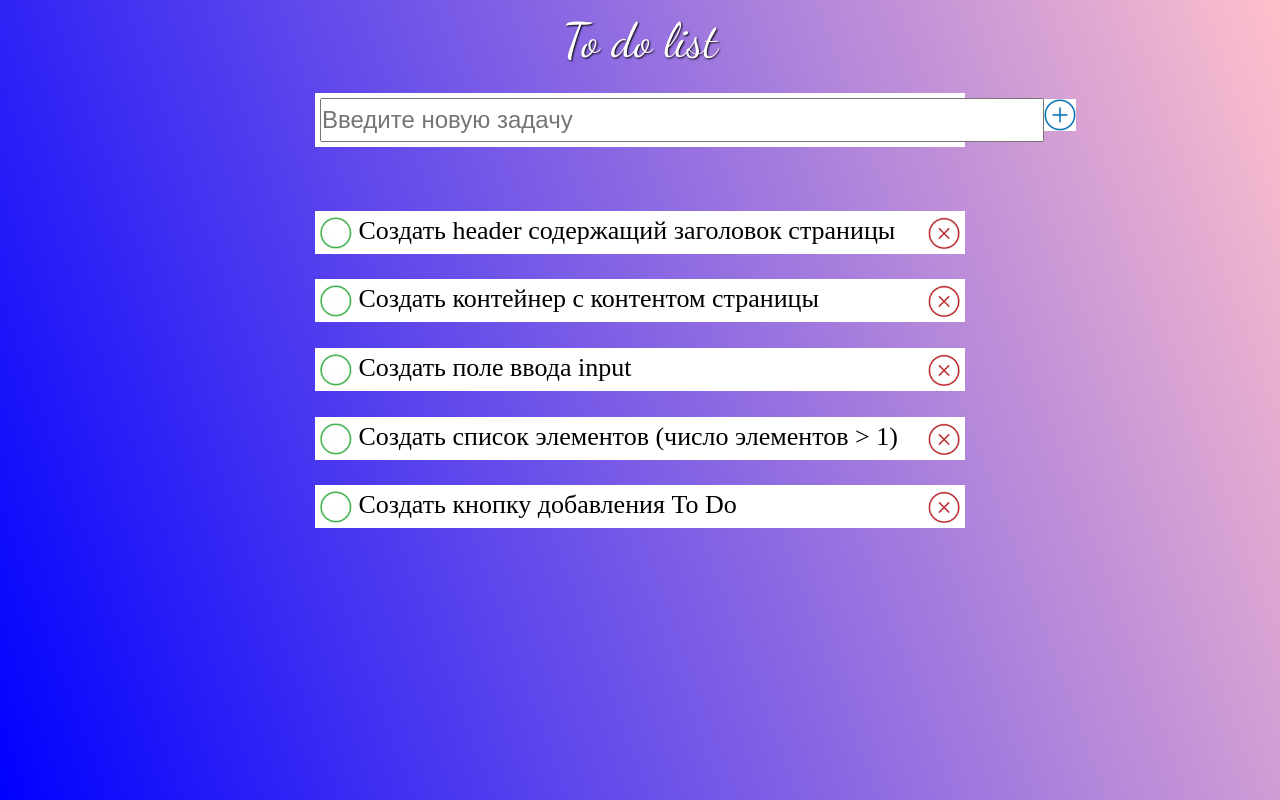
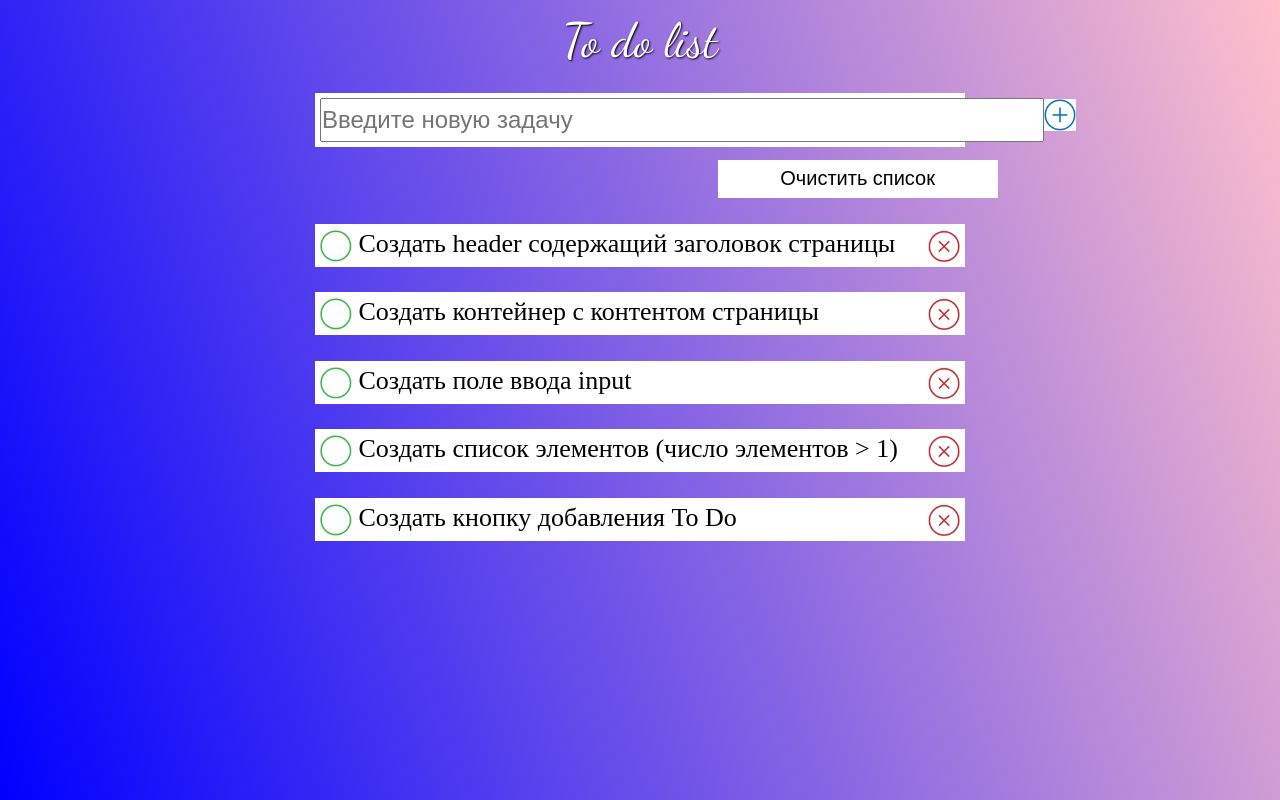
Before and after one commit to NikolS22/JS-course, a website with bundled scripts: page Less11/Less11_HW/index.html in a window 1280 px wide. Built offline with nearby package versions, Linux system fonts and the light colour scheme.

Commit message:
Занятие 11 ДЗ правки

```diff
--- a/Less11/Less11_HW/111.js
+++ /dev/null
@@ -1,2 +0,0 @@
-"use strict"
-export const say = console.log('5465456');
--- a/Less11/Less11_HW/index.html
+++ b/Less11/Less11_HW/index.html
@@ -9,7 +9,7 @@
     <title>To do list</title>
 </head>
 <body>
-    <script src='./index.js'></script>
-<!--     <script src='./index_1.js'></script> -->
+    <!-- <script src='./index.js'></script> -->
+    <script type="module" src='./index_1.js'></script>
 </body>
 </html>
--- a/Less11/Less11_HW/index_1.js
+++ b/Less11/Less11_HW/index_1.js
@@ -16,12 +16,13 @@ import * as Create from "./script/index_scr.js"
 
 //вызовы
 
-Create.createHeader();
-Create.createContant();
-Create.createAdd();
-Create.createList();
-Create.createLi("Создать header содержащий заголовок страницы");
-Create.createLi("Создать контейнер с контентом страницы");
-Create.createLi("Создать поле ввода input");
-Create.createLi("Создать список элементов (число элементов > 1)");
-Create.createLi("Создать кнопку добавления To Do");
+Create.head.createHeader();
+Create.head.createContant();
+Create.cont.createAdd();
+Create.cont.createList();
+Create.cont.createLi("Создать header содержащий заголовок страницы");
+Create.cont.createLi("Создать контейнер с контентом страницы");
+Create.cont.createLi("Создать поле ввода input");
+Create.cont.createLi("Создать список элементов (число элементов > 1)");
+Create.cont.createLi("Создать кнопку добавления To Do");
+Create.cont.cleanList();
--- a/Less11/Less11_HW/script/content.js
+++ b/Less11/Less11_HW/script/content.js
@@ -9,9 +9,10 @@
 //Создание области ввода
 export const createAdd = function () {
   const div = document.createElement("div");
-  div.className = "list_style";
-  const main_div = document.querySelector("div");
-  main_div.append(div);
+  div.id="vvod"
+  div.className = "list_style_vvod";
+  const mainDiv = document.getElementById("mDiv")
+  mainDiv.append(div);
 
   //Добавление окна ввода
   const div1 = document.createElement("div");
@@ -28,38 +29,38 @@ export const createAdd = function () {
   const btn = document.createElement("img");
   btn.className = "img_style";
   btn.src = "./pic/add.jpg";
-  const btn_inp = document.querySelector("input");
-  btn_inp.placeholder = "Введите новую задачу";
+  const btnInp = document.querySelector("input");
+  btnInp.placeholder = "Введите новую задачу";
 
   div2.append(btn);
 
   //Кнопка добавить новую запись в список
-  const get_add = function () {
-    const input_text = btn_inp.value;
-    if (input_text) {
-      createLi(input_text);
-      btn_inp.value = "";
+  const getAdd = function () {
+    const inputText = btnInp.value;
+    if (inputText) {
+      createLi(inputText);
+      btnInp.value = "";
     }
   };
 
-  btn.addEventListener("click", get_add);
+  btn.addEventListener("click", getAdd);
 };
 
 //Добавление списка
 export const createList = function () {
   const ul = document.createElement("ul");
   ul.className = "ul_style";
-  const main_div = document.querySelector("div");
-  main_div.append(ul);
+  const mainDiv = document.getElementById("mDiv")
+  mainDiv.append(ul);
 };
 
 //Добавление элементов списка
-export const createLi = function (text_li) {
+export const createLi = function (textLi) {
   //добавление строки списка
   const div = document.createElement("div");
-  div.className = "list_style";
-  const main_div = document.querySelector("div");
-  main_div.append(div);
+  div.className = "list_style divList";
+  const mainDiv = document.getElementById("mDiv")
+  mainDiv.append(div);
 
   //добавление элемента списка
   const div1 = document.createElement("div");
@@ -67,43 +68,62 @@ export const createLi = function (text_li) {
 
   const li = document.createElement("li");
   li.className = "li_style";
-  li.textContent = "    " + text_li;
+  li.textContent = `     ${textLi}`;
 
-  const img_do = document.createElement("img");
+  const imgDo = document.createElement("img");
 
-  img_do.src = "./pic/un_ok.jpg";
-  img_do.className = "img_style";
+  imgDo.src = "./pic/un_ok.jpg";
+  imgDo.className = "img_style";
 
   //отметка о выполнении
 
-  const get_ok = function () {
+  const getOk = function () {
     li.classList.toggle("li_ok");
 
     if (li.classList.contains("li_ok")) {
-      img_do.src = "./pic/ok.jpg";
+      this.src = "./pic/ok.jpg";
     } else {
-      img_do.src = "./pic/un_ok.jpg";
+      this.src = "./pic/un_ok.jpg";
     }
   };
 
-  img_do.addEventListener("click", get_ok);
+  imgDo.addEventListener("click", getOk);
 
   //добавление кнопки удалить
   const div2 = document.createElement("div");
   div.append(div2);
 
-  const img_del = document.createElement("img");
-  img_del.src = "./pic/delete.jpg";
-  img_del.className = "img_style";
+  const imgDel = document.createElement("img");
+  imgDel.src = "./pic/delete.jpg";
+  imgDel.className = "img_style";
 
   div1.append(li);
-  li.prepend(img_do);
-  div2.append(img_del);
+  li.prepend(imgDo);
+  div2.append(imgDel);
 
   //удаление пункта списка
   const del = function () {
     div.className = "not_display";
   };
 
-  img_del.addEventListener("click", del);
+  imgDel.addEventListener("click", del);
 };
+
+//очистка списка
+export const cleanList = function () {
+  const clean = document.createElement("button");
+  clean.textContent="Очистить список";
+  clean.className="clean_list"
+  const div = document.getElementById("vvod");
+  div.after(clean);
+
+  const cleanListTab = function () {
+    let liList = document.getElementsByClassName("divList")
+    for (let strList of liList) {
+      strList.classList.add("not_display")
+    }
+  };
+
+  clean.addEventListener("click", cleanListTab);
+
+}
--- a/Less11/Less11_HW/script/header.js
+++ b/Less11/Less11_HW/script/header.js
@@ -15,7 +15,8 @@ export const createHeader = function () {
 
 //Создание контейнера для контента
 export const createContant = function () {
-  const main_div = document.createElement("div");
-  main_div.className = "wrapper";
-  document.body.append(main_div);
+  const mainDiv = document.createElement("div");
+  mainDiv.className = "wrapper";
+  mainDiv.id = "mDiv"
+  document.body.append(mainDiv);
 };
--- a/Less11/Less11_HW/style.css
+++ b/Less11/Less11_HW/style.css
@@ -53,7 +53,7 @@ body {
 .ul_style {
   background: #ffffff;
   color: black;
-  margin-top: 3vw;
+  margin-top: 1vw;
 }
 
 .list_style {
@@ -61,7 +61,19 @@ body {
   justify-content: space-between;
   background: #ffffff;
   padding: 5px;
-  margin-bottom: 8px;
+  margin-bottom: 5px;
+  color: black;
+  margin: 1%;
+  vertical-align: middle;
+  width: 50vw;
+}
+
+.list_style_vvod {
+  display: flex;
+  justify-content: space-between;
+  background: #ffffff;
+  padding: 5px;
+  margin-bottom: 5px;
   color: black;
   margin: 1%;
   vertical-align: middle;
@@ -82,3 +94,13 @@ body {
 .not_display {
   display: none;
 }
+
+.clean_list {
+  margin-left: 34vw;
+  width: 35vh;
+  height: 3vw;
+  text-align: center;
+  background: #ffffff;
+  border: none;
+  font-size: 20px;
+}
```
